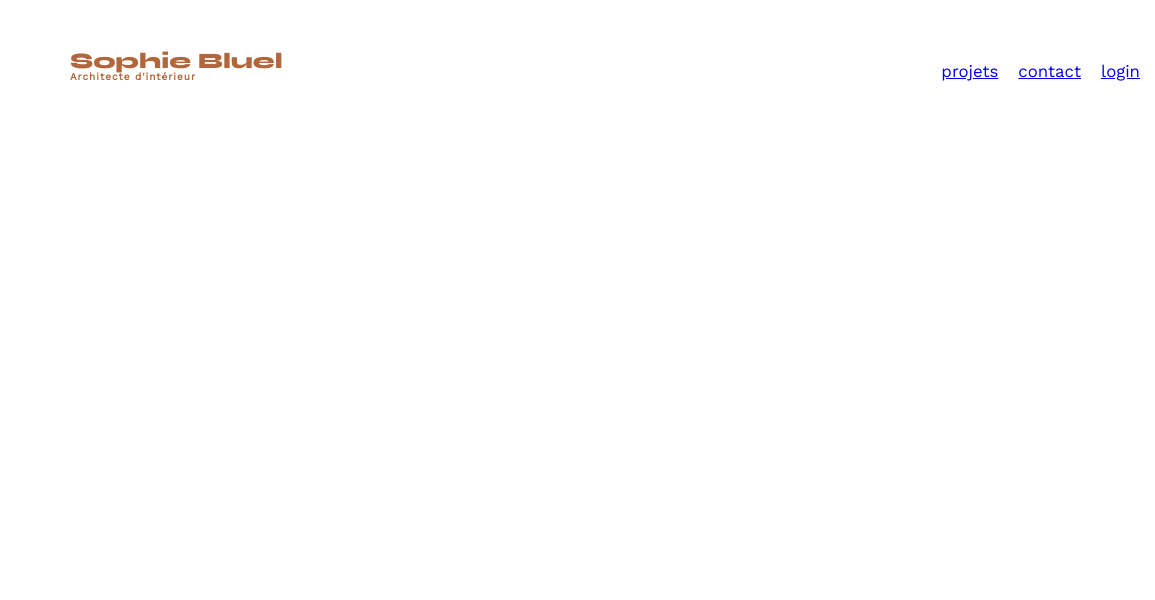
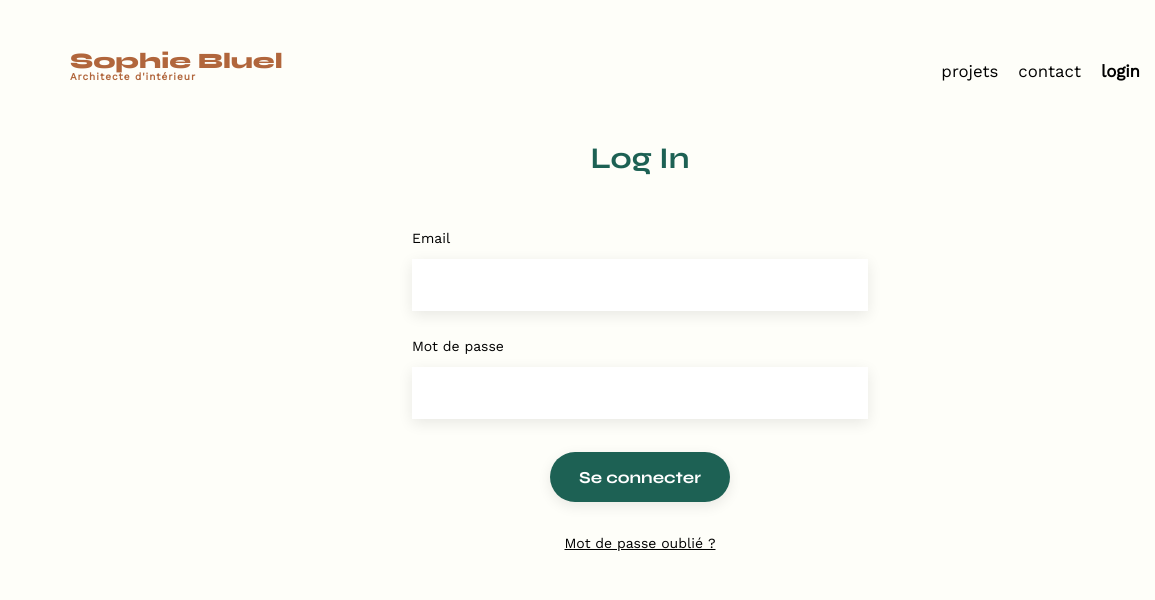
Before and after one commit to thomas-ruch/Projet-3-Bluel, a plain HTML site: page FrontEnd/login.html in a window 1280 px wide. Shown: the top 600 px of the page, 0-1155 px from the left. Drawn offline with nearby package versions, Linux system fonts and the light colour scheme.

Commit message:
Ajout de la page login.html

```diff
--- a/FrontEnd/assets/style.css
+++ b/FrontEnd/assets/style.css
@@ -58,17 +58,16 @@ table {
 }
 
 /** end reset css**/
+
+
+/********** CSS général **********/
+
 body {
 	max-width: 1140px;
 	margin: auto;
 	font-family: 'Work Sans';
 	font-size: 14px;
-}
-
-header {
-	display: flex;
-	justify-content: space-between;
-	margin: 50px 0
+	background-color: #fefef9;
 }
 
 section {
@@ -88,7 +87,6 @@ h1>span {
 	font-family: 'Work Sans';
 	font-size: 10px;
 	letter-spacing: 0.1em;
-	;
 }
 
 h2 {
@@ -98,11 +96,36 @@ h2 {
 	color: #1D6154
 }
 
+a {
+	color: black;
+	text-decoration: none;
+}
+
+a:visited {
+	color: black;
+}
+
+a span {
+	font-weight: 600;
+}
+
+.invisible {
+	display: none;
+}
+
+
+/********** Header et Navigation **********/
+
+header {
+	display: flex;
+	justify-content: space-between;
+	margin: 50px 0
+}
+
 nav ul {
 	display: flex;
 	align-items: center;
 	list-style-type: none;
-
 }
 
 nav li {
@@ -113,6 +136,9 @@ nav li {
 li:hover {
 	color: #B1663C;
 }
+
+
+/********** Sections index.html et login.html **********/
 
 #introduction {
 	display: flex;
@@ -168,10 +194,6 @@ li:hover {
 	color: white;
 }
 
-.invisible {
-	display: none;
-}
-
 .gallery {
 	width: 100%;
 	display: grid;
@@ -189,29 +211,45 @@ li:hover {
 	margin: auto;
 }
 
-#contact>* {
+#login {
+	width: 40%;
+	margin: auto;
+	height: 800px;
+}
+
+#contact>*,
+#login>* {
 	text-align: center;
 }
 
-#contact h2 {
+#login a {
+	display: block;
+	text-decoration: underline solid;
+}
+
+#contact h2,
+#login h2 {
 	margin-bottom: 20px;
 }
 
-#contact form {
+#contact form,
+#login form {
 	text-align: left;
 	margin-top: 30px;
 	display: flex;
 	flex-direction: column;
 }
 
-#contact input {
+#contact input,
+#login input {
 	height: 50px;
 	font-size: 1.2em;
 	border: none;
 	box-shadow: 0px 4px 14px rgba(0, 0, 0, 0.09);
 }
 
-#contact label {
+#contact label,
+#login label {
 	margin: 2em 0 1em 0;
 }
 
@@ -231,6 +269,9 @@ input[type="submit"] {
 	border-radius: 60px;
 }
 
+
+/********** Footer **********/
+
 footer nav ul {
 	display: flex;
 	justify-content: flex-end;
--- a/FrontEnd/login.html
+++ b/FrontEnd/login.html
@@ -21,8 +21,33 @@
 			<ul>
 				<li><a href="index.html">projets</a></li>
 				<li><a href="#">contact</a></li>
-				<li><a href="login.html">login</a></li>
+				<li><a href="login.html"><span>login</span></a></li>
 				<li><img src="./assets/icons/instagram.png" alt="Instagram"></li>
 			</ul>
 		</nav>
 	</header>
+
+    <main>
+        <section id="login">
+			<h2>Log In</h2>
+			<form action="#" method="post">
+				<label for="email">Email</label>
+				<input type="email" name="email" id="email">
+				<label for="mdp">Mot de passe</label>
+				<input type="text" name="mdp" id="mdp">
+				<input type="submit" value="Se connecter">
+			</form>
+            <a>Mot de passe oublié ?</a>
+		</section>
+    </main>
+
+    <footer>
+		<nav>
+			<ul>
+				<li>Mentions Légales</li>
+			</ul>
+		</nav>
+	</footer>
+</body>
+
+</html>
```
Also changed, not shown: FrontEnd/index.html (+3 -3 lines).
